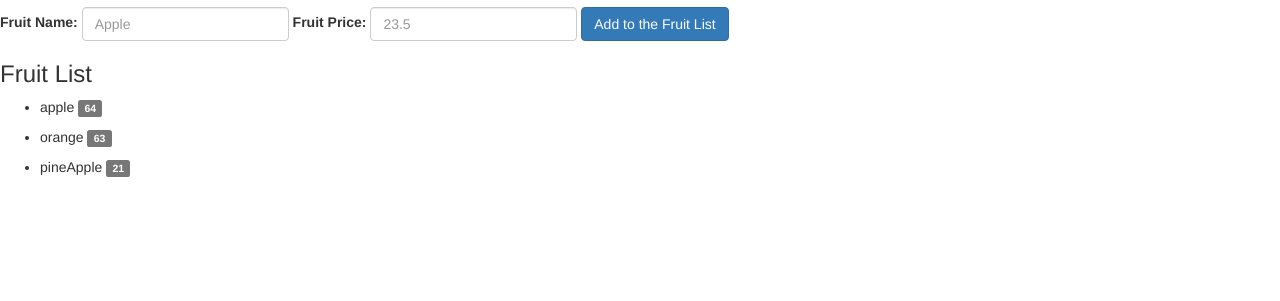
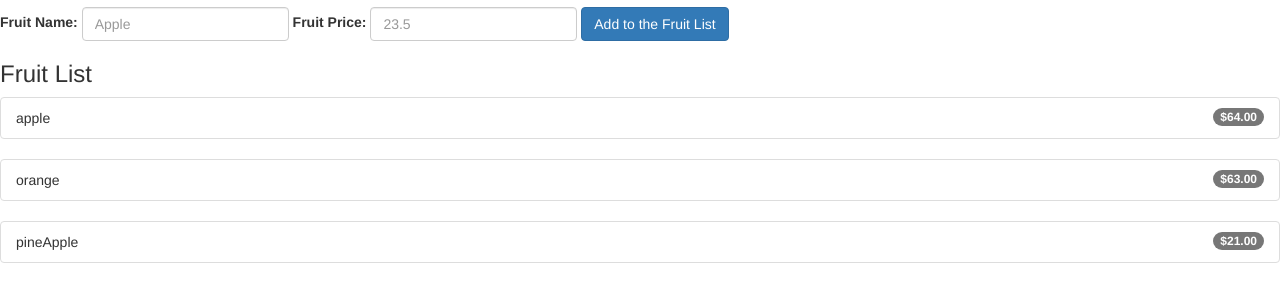
Before and after one commit to hassan-ali-10p/ng-fruit-app, a plain HTML site: page index.html in a window 1280 px wide. Shown: the part 63-364 px from the top of the page. Drawn offline with nearby package versions, Linux system fonts and the light colour scheme.

Commit message:
styling done

```diff
--- a/index.html
+++ b/index.html
@@ -27,10 +27,10 @@
 
       <!--   List containing all the fruits   -->
       <h3>Fruit List</h3>
-      <ul ng-repeat="fruit in fruits">
-        <li>
+      <ul class="list-group" ng-repeat="fruit in fruits">
+        <li class="list-group-item">
           <span ng-bind="fruit.name"></span>
-          <span class="label label-default" ng-bind="fruit.price"></span>
+          <span class="badge" ng-bind="fruit.price | currency: '$'"></span>
         </li>
       </ul>
     </div>
```
